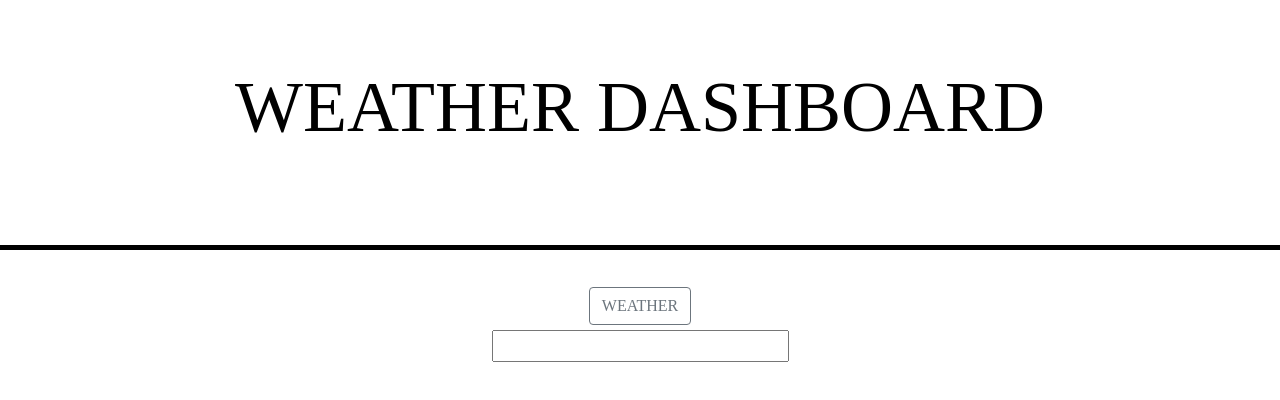
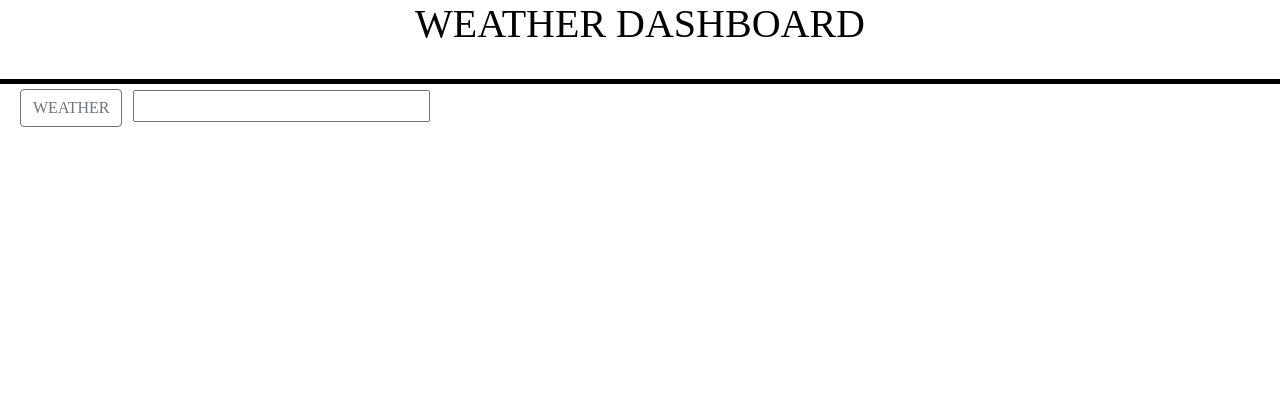
Before and after one commit to nr830411/WeatherDash, a plain HTML site: page index.html in a window 1280 px wide. Drawn offline with nearby package versions, Linux system fonts and the light colour scheme.

Commit message:
(tidying up)

```diff
--- a/assets/styles.css
+++ b/assets/styles.css
@@ -4,23 +4,14 @@ body {
     line-height: 1;
   }
 
-.wrapper {
-
-    text-align: center;
-}
 
 #wicon {
 
-    width: 150px;
+    width: 100px;
     height: auto;
 }
 
-.row {
-
-    text-align: center;
-}
-
-.jumbotron {
+header {
     text-align: center;
     background: transparent;
     color: black;
--- a/index.html
+++ b/index.html
@@ -14,29 +14,27 @@
     <title>Weather Dash</title>
 </head>
 <body>
-    <header class="jumbotron">
-        <h1 class="display-3">WEATHER DASHBOARD</h1>
+    <header>
+        <h1>WEATHER DASHBOARD</h1>
             <img id="wicon" src="">
     </header>
 
-    <div class="wrapper">
+<div class="Container">
+    <div class = "row-lg-6">
+        <div class = "col-lg-6">
             <button class="btn btn-outline-secondary" type="button" id="button">WEATHER</button>
-    </div>
-
-    <div class="row">
-        <div class="col-lg-12">
-        <input type="text" id="weather-input">
+            <input type="text" id="weather-input">
         </div>
-    </div>
-
-    <div class ="container" id="daWeather">
-        <div class="row">
-            <div class ="col-lg-12">
-              <div id="weather">
-              </div>
+        <div class = "col-lg-6" id="daWeather">
+            <div id="weather">
             </div>
         </div>
+        </div>
+    <div class = "row-lg-6">
     </div>
+</div>
+
+
 
     <script src="https://code.jquery.com/jquery-3.4.1.min.js"></script>
     <script src="assets/script.js"></script>
```
Also changed, not shown: assets/script.js (+0 -8 lines).
